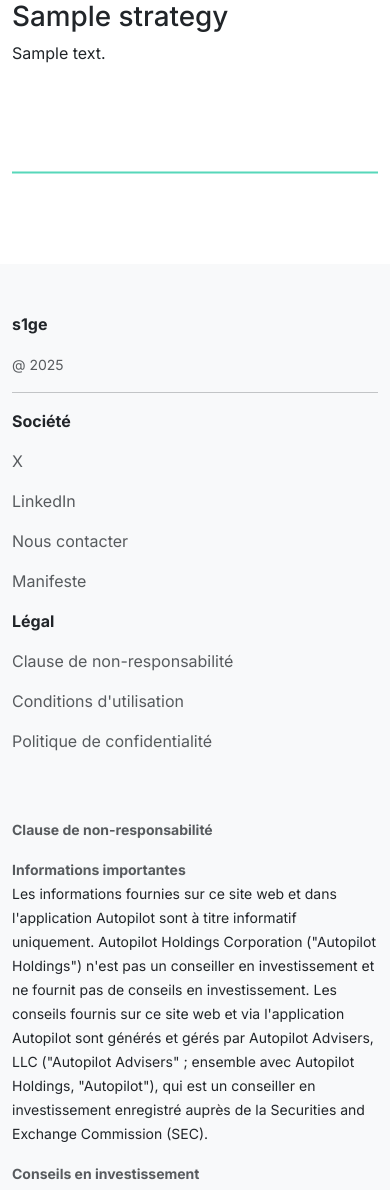
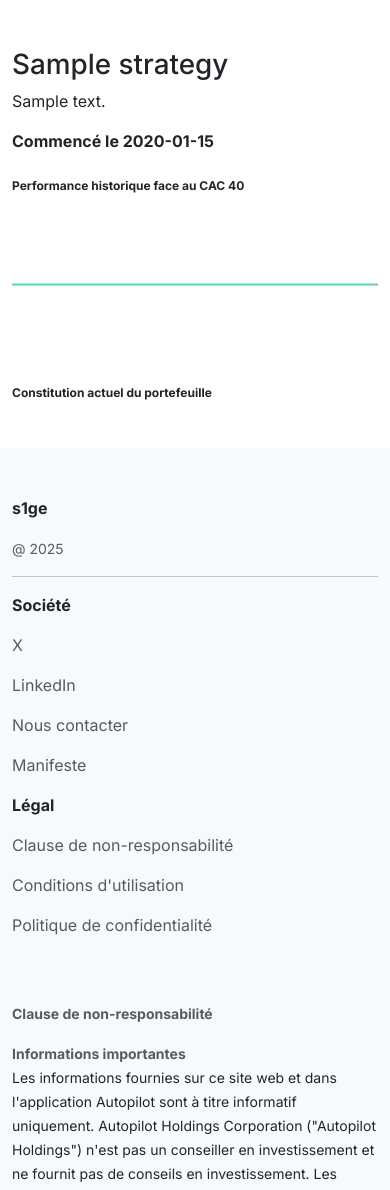
Before and after one commit to lakonguina/ecaflip, a FastAPI app: a page that uses app/templates/base.html in a window 390 px wide. Shown: the part 126-1316 px from the top of the page. Run offline with FastAPI, Linux system fonts and the light colour scheme; tables that the repository leaves empty hold one stand-in row (values such as "Sample post").

Commit message:
style(app): polish strategy page

```diff
--- a/app/templates/base.html
+++ b/app/templates/base.html
@@ -64,6 +64,10 @@
 
     .accordion-item {
         border: 0;
+    }
+
+    .chart-container {
+        width: 100% !important;
     }
 </style>
 
--- a/app/templates/strategies.html
+++ b/app/templates/strategies.html
@@ -8,7 +8,7 @@
         investisseurs occupés.</p>
     <div class="row mt-5">
         {% for strategy in strategy_data %}
-        <div class="col-md-6 mb-4">
+        <div class="col-md-4 mb-4">
             <a href="{{ url_for('strategy', slug=strategy.strategy.slug) }}" class="link-underline link-underline-opacity-0 text-body-emphasis strategy-card">
                 <div class="p-3 bg-light h-100">
                     <h5>{{ strategy.strategy.name }}</h5>
--- a/app/templates/strategy.html
+++ b/app/templates/strategy.html
@@ -2,10 +2,14 @@
 {% import 'macros.html' as macros %}
 
 {% block content %}
-<div class="container">
+<div class="container my-5">
     <h1>{{ strategy.name }}</h1>
     <p>{{ strategy.description }}</p>
-    <div>
+    <p><strong>Commencé le {{ strategy_returns[0]['date_'] }}</strong></p>
+    <div class="row">
+        <div class="col-md-6">
+            <sub><strong>Performance historique face au CAC 40</strong></sub>
+            <div class="chart-container">
                 {{ macros.render_chart(
                     chart_id='returnsChart',
                     strategy_data=strategy_returns,
@@ -15,4 +19,10 @@
                 ) }}
             </div>
         </div>
+        <div class="col-md-6">
+            <sub><strong>Constitution actuel du portefeuille</strong></sub>
+
+        </div>
+    </div>
+</div>
 {% endblock %}
```
Lines whose indentation alone changed are shown as unchanged.
